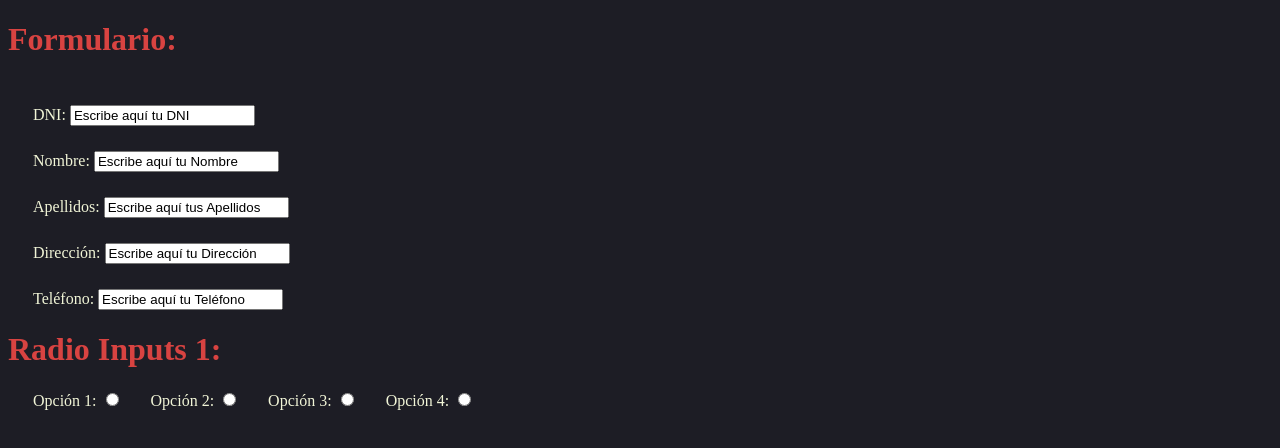
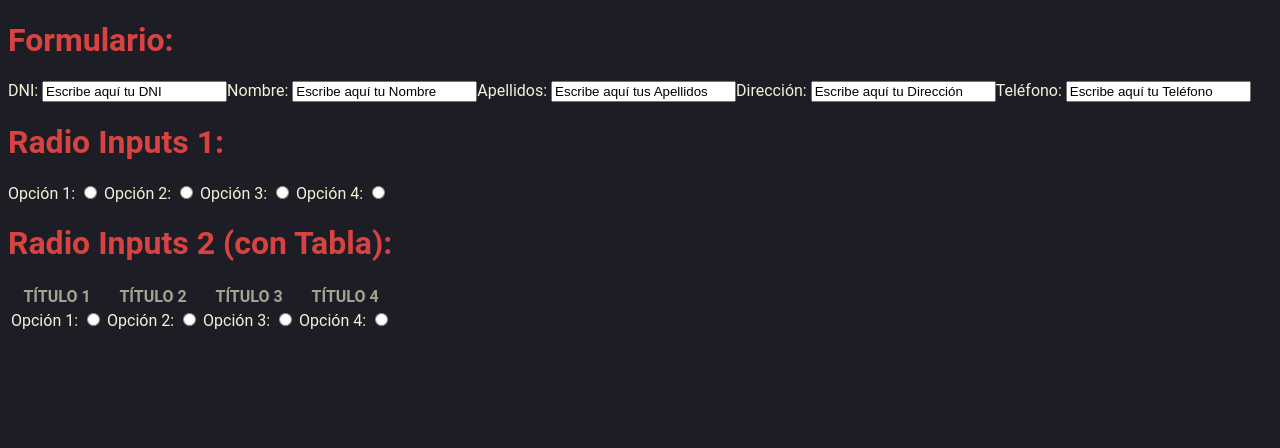
Before and after one commit to PABLOKUMAR1993/DWEC_AE1_DOM_FORMULARIOS, a plain HTML site: page pavlo/req1.html in a window 1280 px wide. Drawn offline with Linux system fonts and the light colour scheme.

Commit message:
REQ1 avance 2

```diff
--- a/pavlo/estilos.js
+++ b/pavlo/estilos.js
@@ -1,5 +1,45 @@
-//ESTILOS GLOBALES:
+// ESTILOS GLOBALES:
 
 
+//Fondo de pantalla.
 let bgColor = "#1D1D25";
 document.body.style.backgroundColor = bgColor;
+
+let colorTexto1 = "#F1F5D7";
+let colorTexto2 = "#A4A491";
+let colortitulo = "#D84341";
+let h1 = document.getElementsByTagName("h1");
+let label = document.getElementsByTagName("label");
+let th = document.getElementsByTagName("th");
+let td = document.getElementsByTagName("td");
+
+// NO FUNSIONA
+
+/* for (let i = 0; i < td.length; i++) {
+
+    if (h1[i] != "undefined") {
+        h1[i].style.color = colortitulo;
+        h1[i].style.fontFamily = "roboto";
+    }
+
+} */
+
+for (let i = 0; i < h1.length; i++) {
+    h1[i].style.color = colortitulo;
+    h1[i].style.fontFamily = "roboto";
+}
+
+for (let i = 0; i < label.length; i++) {
+    label[i].style.color = colorTexto1;
+    label[i].style.fontFamily = "roboto";
+}
+
+for (let i = 0; i < th.length; i++) {
+    th[i].style.color = colorTexto2;
+    th[i].style.fontFamily = "roboto";
+}
+
+for (let i = 0; i < td.length; i++) {
+    td[i].style.color = colorTexto1;
+    td[i].style.fontFamily = "roboto";
+}
--- a/pavlo/req1.html
+++ b/pavlo/req1.html
@@ -12,9 +12,11 @@
     <div id="div"></div>
 </body>
 
-<script type="text/javascript" src="estilos.js"></script>
 <script type="text/javascript" src="req1/formulario.js"></script>
 <script type="text/javascript" src="req1/radioInputs1.js"></script>
 <script type="text/javascript" src="req1/radioInputs2.js"></script>
 
+<!--Tiene que ser el último en ser leido para que ya existan todos los elementos-->
+<script type="text/javascript" src="estilos.js"></script>
+
 </html>
--- a/pavlo/req1/formulario.js
+++ b/pavlo/req1/formulario.js
@@ -1,49 +1,50 @@
+// DIV:
+
+
+//Creo un div para meter el formulario dentro de este.
+let divForm = document.createElement("div");
+div.appendChild(divForm);
+
+
 // TITULO:
 
 
-let titleColorForm = "#D84341";
+//Creo un título y su contenido.
 let tituloForm = document.createElement("h1");
 let txTituloFormulario = document.createTextNode("Formulario: ");
-
-div.appendChild(tituloForm);
+divForm.appendChild(tituloForm);
 tituloForm.appendChild(txTituloFormulario);
-
-tituloForm.style.color = titleColorForm;
 
 
 // FORMULARIO - CREACIÓN:
 
 
-// Formulario:
+//Creo el formulario.
 let form = document.createElement("form");
 
-// Formulario - Labels
+//Creo las label para el formulario.
 let labelDNI = document.createElement("label");
 let labelNombre = document.createElement("label");
 let labelApellidos = document.createElement("label");
 let labelDireccion = document.createElement("label");
 let labelTelefono = document.createElement("label");
 
-// Formulario - Inputs:
+//Creo los inputs para el formulario.
 let inputDNI = document.createElement("input");
 let inputNombre = document.createElement("input");
 let inputApellidos = document.createElement("input");
 let inputDireccion = document.createElement("input");
 let inputTelefono = document.createElement("input");
 
-// Formulario - Textos:
+//Creo los textos para las labels.
 let txDNI = document.createTextNode("DNI: ");
 let txNombre = document.createTextNode("Nombre: ");
 let txApellidos = document.createTextNode("Apellidos: ");
 let txDireccion = document.createTextNode("Dirección: ");
 let txTelefono = document.createTextNode("Teléfono: ");
 
-
-// FORMULARIO - INSERCIÓN:
-
-
-// Formulario:
-div.appendChild(form);
+// Creo la jerarquiá DOM para el FORM.
+divForm.appendChild(form);
 
 form.appendChild(labelDNI);
 form.appendChild(labelNombre);
@@ -68,19 +69,3 @@ inputNombre.value = "Escribe aquí tu Nombre";
 inputApellidos.value = "Escribe aquí tus Apellidos";
 inputDireccion.value = "Escribe aquí tu Dirección";
 inputTelefono.value = "Escribe aquí tu Teléfono";
-
-
-// ESTILOS:
-
-
-let fontColor = "#F1F5D7";
-
-form.style = "display: flex;";
-form.style.flexDirection = "column";
-
-let label = document.getElementsByTagName("label");
-
-for (let i = 0; i < label.length; i++) {
-    label[i].style.color = fontColor;
-    label[i].style.marginTop = "25px";
-}
--- a/pavlo/req1/radioInputs1.js
+++ b/pavlo/req1/radioInputs1.js
@@ -1,24 +1,23 @@
+// DIV:
+
+
+//Creo un div para meter los round dentro de este.
+let divRadio1 = document.createElement("div");
+div.appendChild(divRadio1);
+
+
 // TITULO:
 
-//Creo un h1, su color y su texto.
-let titleColorRadio1 = "#D84341";
+
+//Creo un título y su contenido.
 let tituloRadio1 = document.createElement("h1");
 let txTituloRadio1 = document.createTextNode("Radio Inputs 1: ");
-
-//Lo adjunto usando DOM para mostrarlos.
-div.appendChild(tituloRadio1);
+divRadio1.appendChild(tituloRadio1);
 tituloRadio1.appendChild(txTituloRadio1);
-
-//Le añado el color.
-tituloRadio1.style.color = titleColorRadio1;
 
 
 // INPUTS RADIOS:
 
-
-//Creo un div nuevo.
-let divRadio = document.createElement("div");
-document.body.appendChild(divRadio);
 
 //Creo los 4 inputs radio.
 let radio1 = document.createElement("input");
@@ -34,7 +33,7 @@ let radio4 = document.createElement("input");
 radio4.setAttribute("type", "radio");
 radio4.value = "opcion4";
 
-//Creo 4 etiquetas label para identificar a los radios.
+//Creo los textos para los inputs.
 let opcion1 = document.createElement("label");
 let opcion2 = document.createElement("label");
 let opcion3 = document.createElement("label");
@@ -45,11 +44,11 @@ let txRadio2 = document.createTextNode(" Opción 2: ");
 let txRadio3 = document.createTextNode(" Opción 3: ");
 let txRadio4 = document.createTextNode(" Opción 4: ");
 
-//Los adjunto usando DOM para mostrarlos.
-divRadio.appendChild(opcion1);
-divRadio.appendChild(opcion2);
-divRadio.appendChild(opcion3);
-divRadio.appendChild(opcion4);
+//Creo la jerarquia DOM.
+divRadio1.appendChild(opcion1);
+divRadio1.appendChild(opcion2);
+divRadio1.appendChild(opcion3);
+divRadio1.appendChild(opcion4);
 
 opcion1.appendChild(txRadio1);
 opcion2.appendChild(txRadio2);
@@ -60,12 +59,3 @@ opcion1.appendChild(radio1);
 opcion2.appendChild(radio2);
 opcion3.appendChild(radio3);
 opcion4.appendChild(radio4);
-
-//Estilos.
-let fontColorRadio = "#F1F5D7";
-let labelRadio = document.getElementsByTagName("label");
-
-for (let i = 0; i < label.length; i++) {
-    label[i].style.color = fontColor;
-    label[i].style.marginLeft = "25px";
-}
--- a/pavlo/req1/radioInputs2.js
+++ b/pavlo/req1/radioInputs2.js
@@ -0,0 +1,89 @@
+// DIV:
+
+
+//Creo un div para meter los round dentro de este.
+let divRadio2 = document.createElement("div");
+div.appendChild(divRadio2);
+
+
+// TITULO:
+
+
+//Creo un título y su contenido.
+let tituloRadio2 = document.createElement("h1");
+let txTituloRadio2 = document.createTextNode("Radio Inputs 2 (con Tabla): ");
+divRadio2.appendChild(tituloRadio2);
+tituloRadio2.appendChild(txTituloRadio2);
+
+
+// TABLA:
+
+
+//Creo los elementos para la tabla.
+let tabla = document.createElement("table");
+divRadio2.appendChild(tabla);
+
+//2 filas.
+let tr1 = document.createElement("tr");
+let tr2 = document.createElement("tr");
+
+//4 casillas de título.
+let th1 = document.createElement("th");
+let th2 = document.createElement("th");
+let th3 = document.createElement("th");
+let th4 = document.createElement("th");
+
+//4 casillas de contenido normal.
+let td1 = document.createElement("td");
+let td2 = document.createElement("td");
+let td3 = document.createElement("td");
+let td4 = document.createElement("td");
+
+//Creo los textos que va a contener la tabla.
+let txTh1 = document.createTextNode("TÍTULO 1")
+let txTh2 = document.createTextNode("TÍTULO 2")
+let txTh3 = document.createTextNode("TÍTULO 3")
+let txTh4 = document.createTextNode("TÍTULO 4")
+let tx1 = document.createTextNode(" Opción 1: ");
+let tx2 = document.createTextNode(" Opción 2: ");
+let tx3 = document.createTextNode(" Opción 3: ");
+let tx4 = document.createTextNode(" Opción 4: ");
+
+//Creo los inputs radio.
+let input1 = document.createElement("input");
+let input2 = document.createElement("input");
+let input3 = document.createElement("input");
+let input4 = document.createElement("input");
+
+input1.setAttribute("type", "radio");
+input2.setAttribute("type", "radio");
+input3.setAttribute("type", "radio");
+input4.setAttribute("type", "radio");
+
+//Ahora hago todas las herencias jerarquicas de DOM.
+tabla.appendChild(tr1);
+tabla.appendChild(tr2);
+
+//Fila 1.
+tr1.appendChild(th1);
+tr1.appendChild(th2);
+tr1.appendChild(th3);
+tr1.appendChild(th4);
+th1.appendChild(txTh1);
+th2.appendChild(txTh2);
+th3.appendChild(txTh3);
+th4.appendChild(txTh4);
+
+//Fila 2.
+tr2.appendChild(td1);
+tr2.appendChild(td2);
+tr2.appendChild(td3);
+tr2.appendChild(td4);
+td1.appendChild(tx1);
+td2.appendChild(tx2);
+td3.appendChild(tx3);
+td4.appendChild(tx4);
+td1.appendChild(input1);
+td2.appendChild(input2);
+td3.appendChild(input3);
+td4.appendChild(input4);
```
